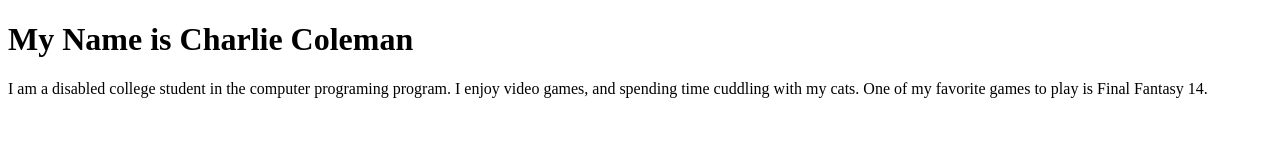
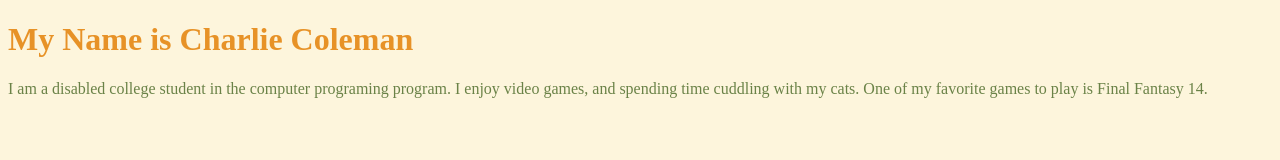
Before and after one commit to Book-Rook/Book-Rook, a plain HTML site: page index.html in a window 1280 px wide. Drawn offline with Linux system fonts and the light colour scheme.

Commit message:
Update index.html
fixing for colors hopefully

```diff
--- a/index.html
+++ b/index.html
@@ -3,9 +3,9 @@
   <head>
     <title>My Personal Introduction</title>
     <style>
-      Body { background-color:FDF5DC}
-      h1 { color: E79227}
-      p { color:6A8247}
+      Body { background-color:#FDF5DC}
+      h1 { color: #E79227}
+      p { color:#6A8247}
     </style>
   </head>
   <body>
```
